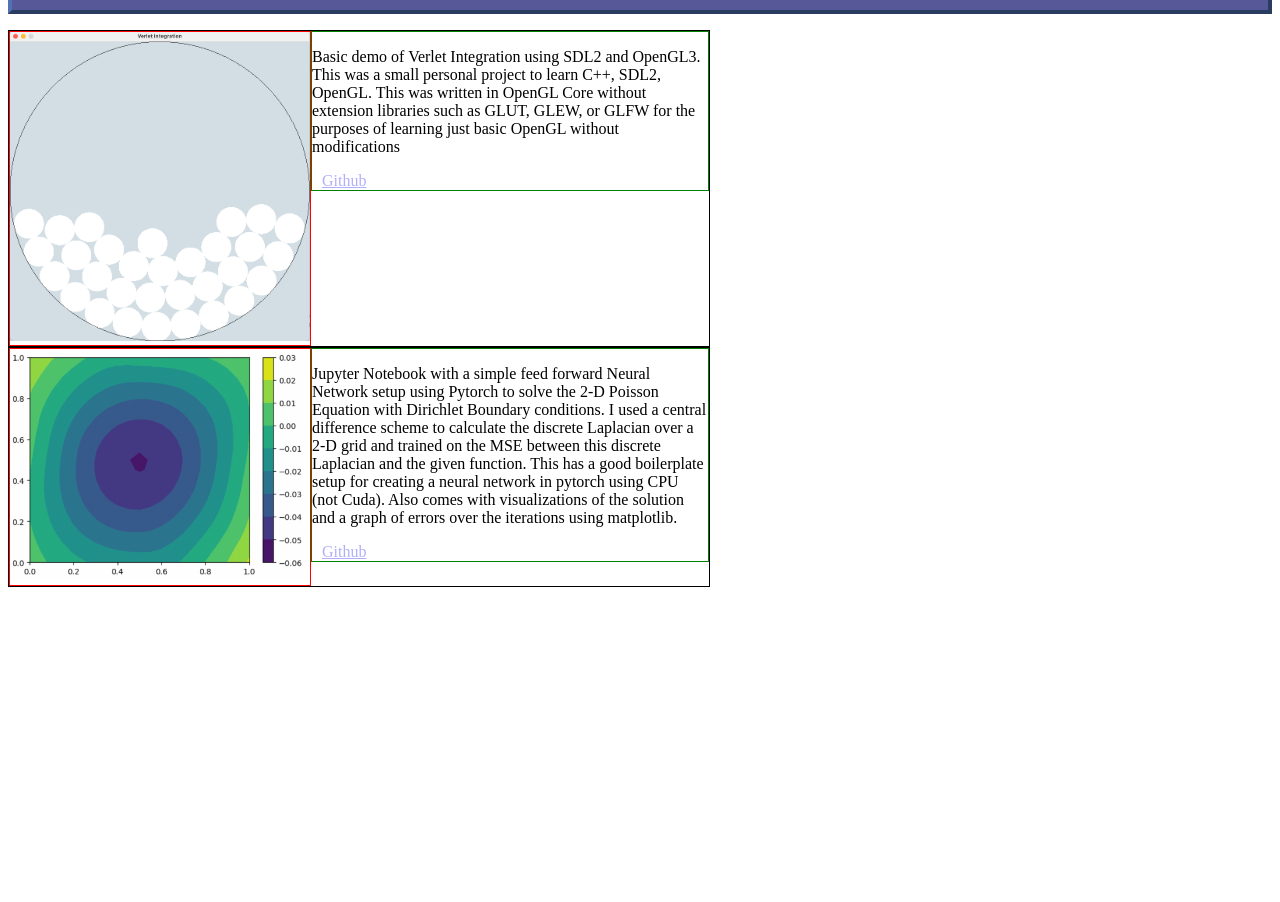
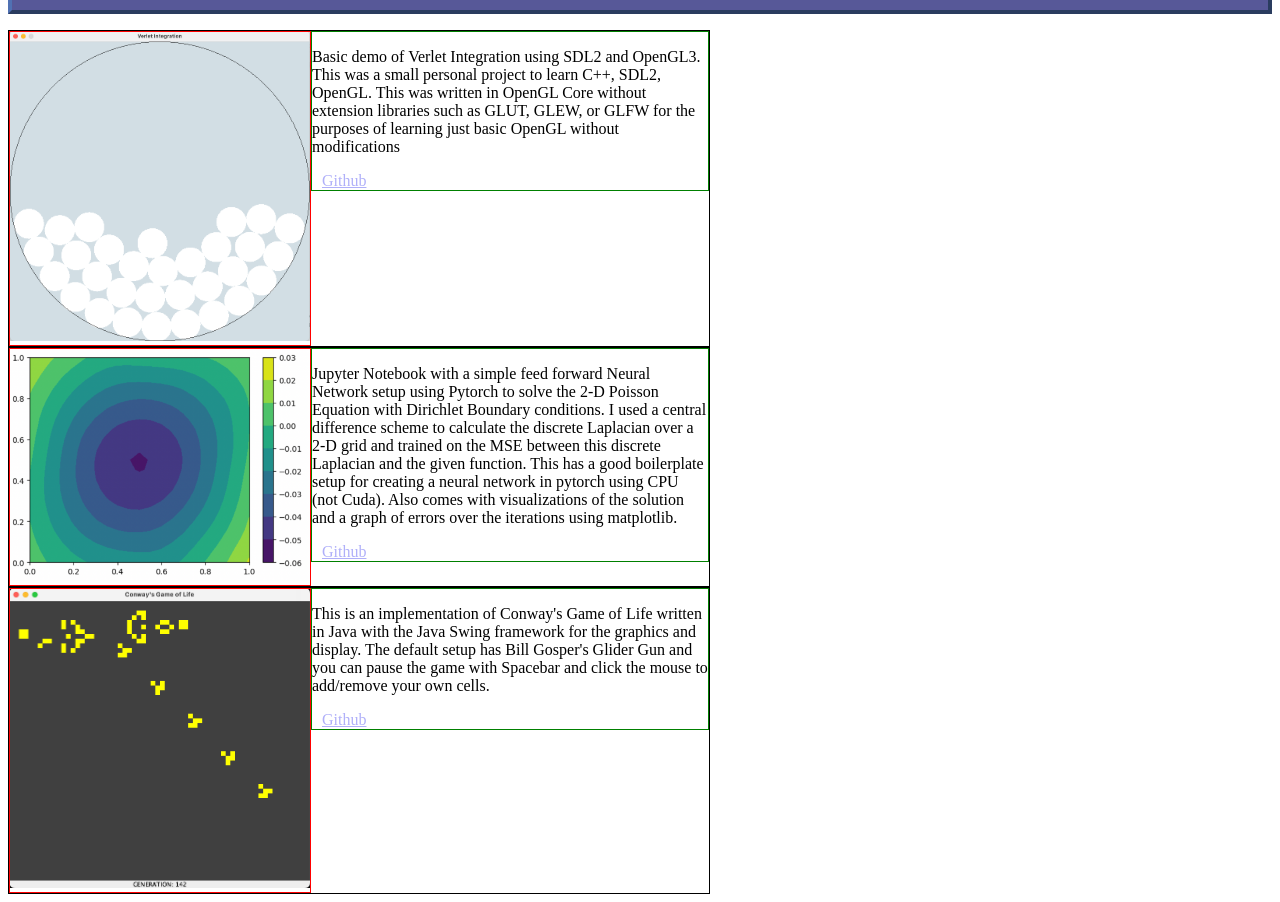
Before and after one commit to nickmoy/nickmoy.github.io, a plain HTML site: page personal_projects.html in a window 1280 px wide. Shown: the part 122-1024 px from the top of the page. Before the commit the page ends 800 px from the top, so only its background shows below. Drawn offline with Linux system fonts and the light colour scheme.

Commit message:
Added GameofLife to personal projects with png image.

```diff
--- a/personal_projects.html
+++ b/personal_projects.html
@@ -119,5 +119,20 @@
     </div>
 </div>
 
+<div class="wrapper">
+    <div class="first">
+        <img src="GameofLife.png" width="300px">
+    </div>
+    <div class="second">
+        <p>This is an implementation of Conway's Game of Life written in Java with the Java Swing framework for the graphics and display. The default setup has Bill Gosper's Glider Gun and you can pause the game with Spacebar and click the mouse to add/remove your own cells.</p>
+        <a
+            style="padding-left: 10px;"
+            class="Link" href="https://www.github.com/nickmoy/GameofLife.png">
+            Github
+        </a>
+    </div>
+</div>
+
+
 </body>
 </html>
```
Also changed, not shown: GameofLife.png (added).
